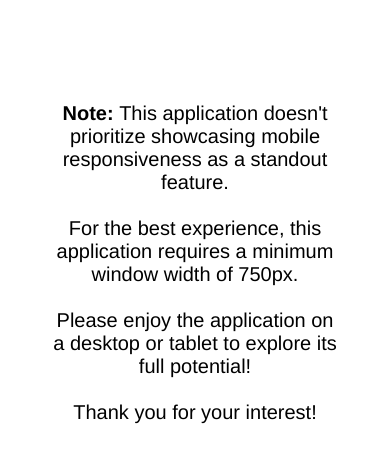
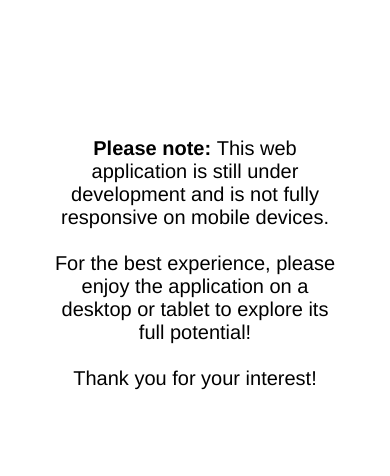
Before and after one commit to emmanuelsarpong/Pig-Game, a website: page public/index.html in a window 390 px wide. Shown: the part 159-635 px from the top of the page. Drawn offline with nearby package versions, Linux system fonts and the light colour scheme.

Commit message:
Modified notes

```diff
--- a/public/index.html
+++ b/public/index.html
@@ -35,11 +35,10 @@
     </main>
     <article class="section-bottom" style="display: flex; justify-content: center; align-items: center; ">
       <p id="message" class="showHideParagraph" style="width: 100vw; padding:100vh 50px;">
-        <strong>Note: </strong>This application doesn't prioritize showcasing mobile responsiveness as a standout feature.
+        <strong>Please note: </strong>This web application is still under development and is not fully responsive on mobile devices.
         <br><br>
-        For the best experience, this application requires a minimum window width of 750px.<br><br>Please enjoy the application on a desktop or tablet to explore its full potential!<br><br>Thank you for your interest!
+        For the best experience, please enjoy the application on a desktop or tablet to explore its full potential!<br><br>Thank you for your interest!
       </p>
     </article>
-
   </body>
 </html>
```
